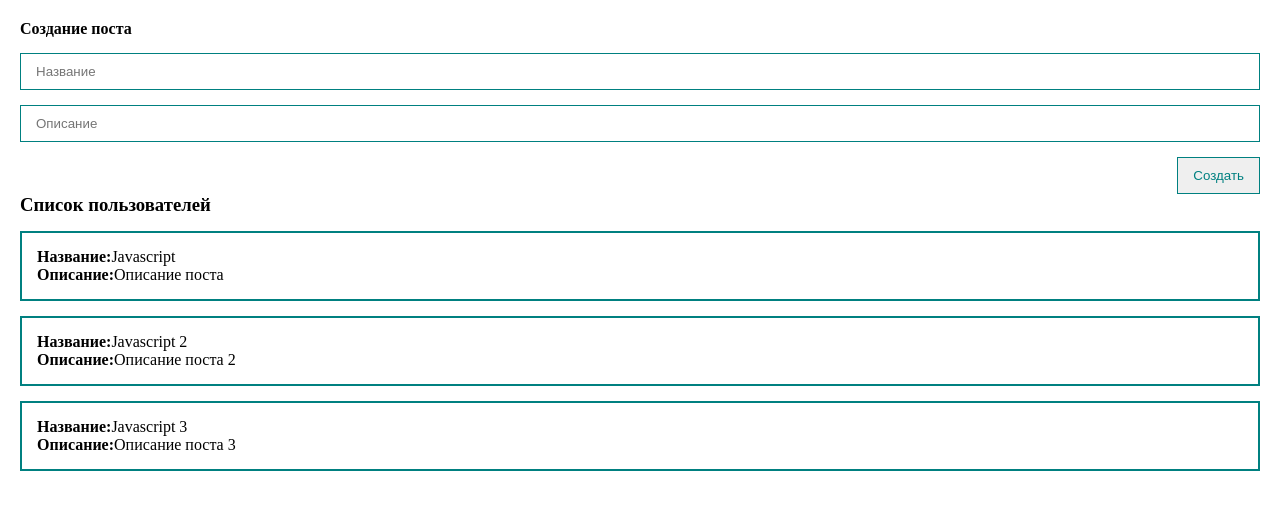
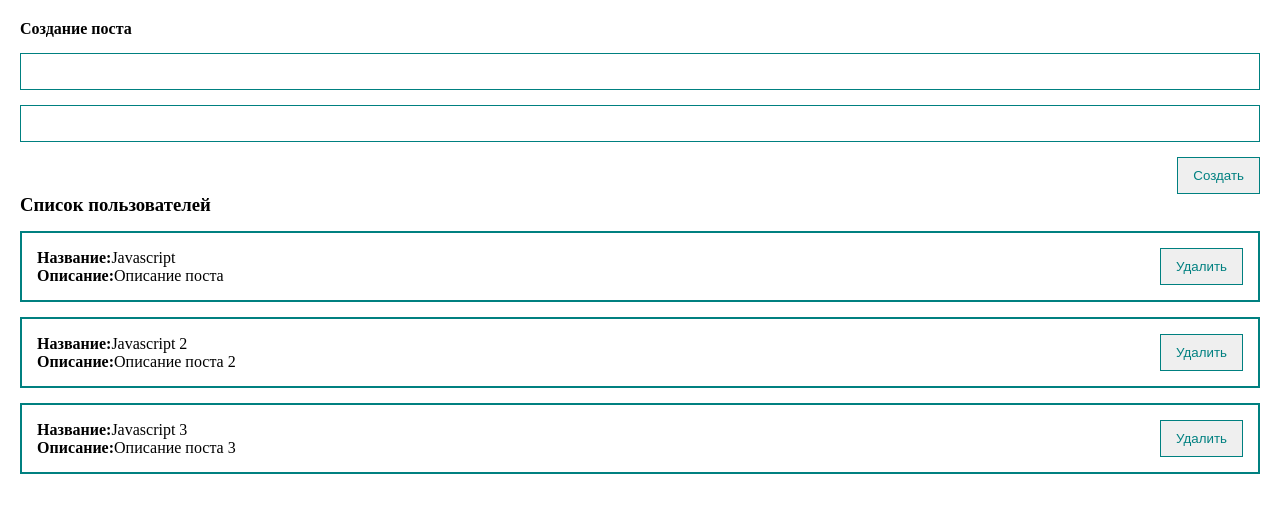
Before and after one commit to denm76/vue3course, a Vue app: page / in a window 1280 px wide. Shown: the top 512 px of the page. Built offline with nearby package versions, Linux system fonts and the light colour scheme.

Commit message:
Созданы UI компоненты кнопки и инпута, зарегистрированы в main.js

```diff
--- a/src/components/PostForm.vue
+++ b/src/components/PostForm.vue
@@ -1,25 +1,26 @@
 <template>
         <form @submit.prevent>
             <h4>Создание поста</h4>
-            <input
-                    v-model="post.title"
-                    class="input"
-                    type="text"
-                    placeholder="Название">
-            <input
-                    v-model="post.body"
-                    class="input"
-                    type="text"
-                    placeholder="Описание">
-            <button
-                    class="btn"
-                    @click="createPost">Создать</button>
-        </form>
+            <my-input>
+                v-model="post.title"
+                required
+                placeholder="Название"</my-input>
+            <my-input>
+                v-model="post.body"
+                required
+                placeholder="Описание"
+            </my-input>
+            <my-button
+                    class="form-btn"
+                    @click="createPost">Создать</my-button>
+    </form>
 </template>
 
 <script>
+    import MyInput from "./UI/MyInput";
     export default {
         name: "PostForm",
+        components: {MyInput},
         data(){
             return {
                 post: {
@@ -47,18 +48,12 @@
         flex-direction: column;
     }
 
-    .input{
-        width: 100%;
-        border: 1px solid teal;
-        padding: 10px 15px;
+
+
+    .form-btn{
+        align-self: flex-end;
         margin-top: 15px;
     }
 
-    .btn{
-        margin-top: 15px;
-        align-self: flex-end;
-        padding: 10px 15px;
-        color: teal;
-        border: 1px solid teal;
-    }
+
 </style>
--- a/src/components/PostItem.vue
+++ b/src/components/PostItem.vue
@@ -1,7 +1,12 @@
 <template>
     <div class="post">
-        <div><strong>Название:</strong>{{ post.title }}</div>
-        <div><strong>Описание:</strong>{{ post.body }}</div>
+        <div>
+            <div><strong>Название:</strong>{{ post.title }}</div>
+            <div><strong>Описание:</strong>{{ post.body }}</div>
+        </div>
+        <div class="post__btn">
+            <my-button>Удалить</my-button>
+        </div>
     </div>
 </template>
 
@@ -17,5 +22,13 @@
 </script>
 
 <style scoped>
-
+    .post{
+        width:100%;
+        padding: 15px;
+        border: 2px solid teal;
+        margin-top: 15px;
+        display: flex;
+        align-items: center;
+        justify-content: space-between;
+    }
 </style>
--- a/src/components/PostList.vue
+++ b/src/components/PostList.vue
@@ -23,10 +23,5 @@
 </script>
 
 <style scoped>
-    .post{
-        width:100%;
-        padding: 15px;
-        border: 2px solid teal;
-        margin-top: 15px;
-    }
+
 </style>
--- /dev/null
+++ b/src/components/UI/MyButton.vue
@@ -0,0 +1,19 @@
+<template>
+    <button class="btn">
+        <slot></slot>
+    </button>
+</template>
+
+<script>
+    export default {
+        name: "my-button"
+    }
+</script>
+
+<style scoped>
+    .btn{
+        padding: 10px 15px;
+        color: teal;
+        border: 1px solid teal;
+    }
+</style>
--- /dev/null
+++ b/src/components/UI/MyInput.vue
@@ -0,0 +1,18 @@
+<template>
+    <input class="input" type="text">
+</template>
+
+<script>
+    export default {
+        name: "my-input"
+    }
+</script>
+
+<style scoped>
+    .input{
+        width: 100%;
+        border: 1px solid teal;
+        padding: 10px 15px;
+        margin-top: 15px;
+    }
+</style>
--- /dev/null
+++ b/src/components/UI/index.js
@@ -0,0 +1,7 @@
+import MyButton from "./MyButton";
+import MyInput from "./MyInput";
+
+export default [
+    MyButton,
+    MyInput,
+]
--- a/src/main.js
+++ b/src/main.js
@@ -1,5 +1,11 @@
 import { createApp } from 'vue'
 import App from './App'
+import components from '@/components/UI'
 
+const app = createApp(App);
 
-createApp(App).mount('#app')
+components.forEach(component=>{
+    app.component(component.name, component)
+})
+
+app.mount('#app');
```
